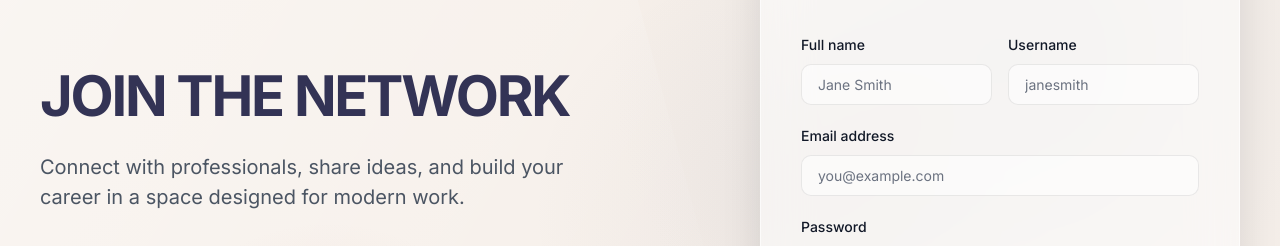
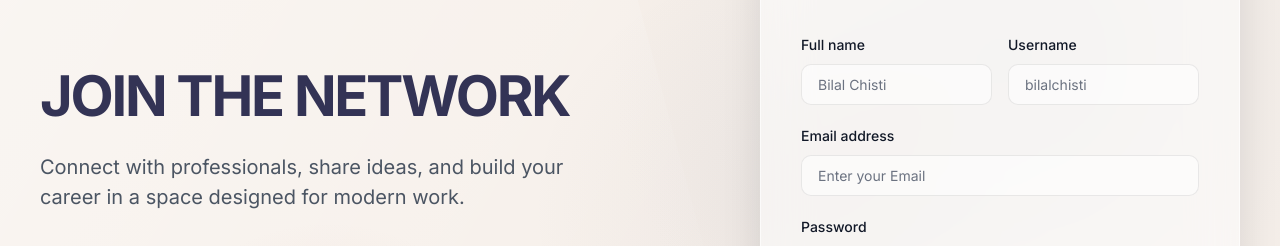
Before and after one commit to BilalChisti12/WorkSphere, a Next.js app in the folder frontend/: page /register in a window 1280 px wide. Shown: the part 261-507 px from the top of the page. Built offline with nearby package versions, Linux system fonts and the light colour scheme; no server answers.

Commit message:
UI Fixes

```diff
--- a/frontend/src/pages/login/index.js
+++ b/frontend/src/pages/login/index.js
@@ -92,7 +92,7 @@ export default function LoginPage() {
                   type="email"
                   autoComplete="email"
                   className={`form-input ${errors.email ? 'error' : ''}`}
-                  placeholder="you@example.com"
+                  placeholder="Enter Your Email"
                   value={form.email}
                   onChange={handleChange}
                   disabled={isSubmitting}
--- a/frontend/src/pages/register/index.js
+++ b/frontend/src/pages/register/index.js
@@ -103,7 +103,7 @@ export default function RegisterPage() {
                     type="text"
                     autoComplete="name"
                     className={`form-input ${errors.name ? 'error' : ''}`}
-                    placeholder="Jane Smith"
+                    placeholder="Bilal Chisti"
                     value={form.name}
                     onChange={handleChange}
                     disabled={isSubmitting}
@@ -119,7 +119,7 @@ export default function RegisterPage() {
                     type="text"
                     autoComplete="username"
                     className={`form-input ${errors.username ? 'error' : ''}`}
-                    placeholder="janesmith"
+                    placeholder="bilalchisti"
                     value={form.username}
                     onChange={handleChange}
                     disabled={isSubmitting}
@@ -136,7 +136,7 @@ export default function RegisterPage() {
                   type="email"
                   autoComplete="email"
                   className={`form-input ${errors.email ? 'error' : ''}`}
-                  placeholder="you@example.com"
+                  placeholder="Enter your Email"
                   value={form.email}
                   onChange={handleChange}
                   disabled={isSubmitting}
```
